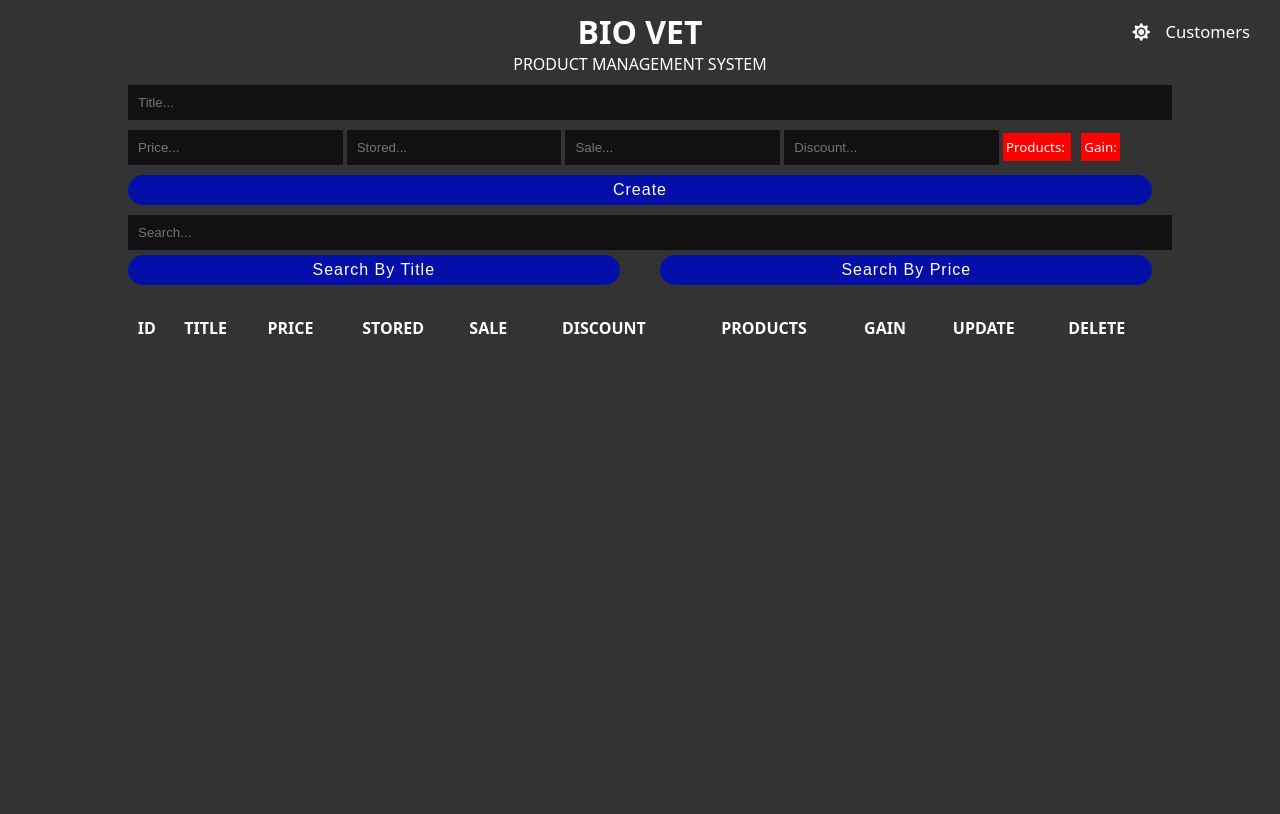
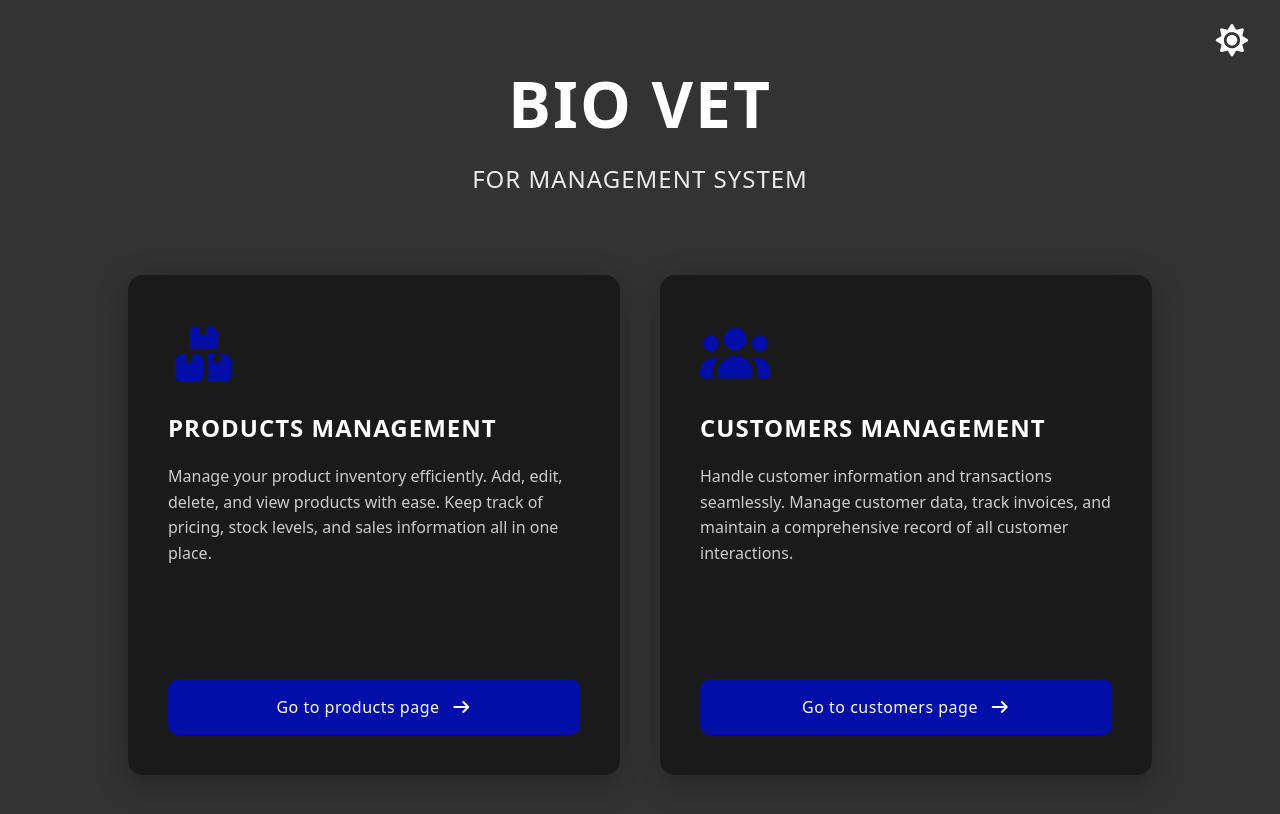
Before and after one commit to mohamed-kamel-atlam/BIO-VET-SYSTEM, a plain HTML site: page index.html in a window 1280 px wide. Drawn offline with Linux system fonts and the light colour scheme.

Commit message:
feat: add main index.html page

```diff
--- /dev/null
+++ b/CSS/index.css
@@ -0,0 +1,138 @@
+/* ========== LANDING PAGE STYLES ========== */
+
+/* ========== HEADER ========== */
+
+.landing-header {
+  margin: 60px 0 80px;
+}
+
+.landing-header h1 {
+  font-size: clamp(2.5rem, 5vw, 4rem);
+  font-weight: 700;
+  letter-spacing: 2px;
+  margin-bottom: 15px;
+}
+
+.landing-header p {
+  font-size: clamp(1rem, 2vw, 1.5rem);
+  font-weight: 300;
+  letter-spacing: 1px;
+  opacity: 0.9;
+}
+
+/* ========== CARDS SECTION ========== */
+
+.cards-section {
+  display: grid;
+  grid-template-columns: repeat(auto-fit, minmax(350px, 1fr));
+  gap: 40px;
+  margin-bottom: 60px;
+}
+
+/* ========== CARD ========== */
+
+.card {
+  background-color: #1a1a1a;
+  padding: 40px;
+  border-radius: 15px;
+  box-shadow: 0 8px 32px rgba(0, 0, 0, 0.3);
+  transition: all 0.5s ease-in-out;
+  display: flex;
+  flex-direction: column;
+  min-height: 420px;
+}
+
+.card:hover {
+  transform: translateY(-10px);
+  box-shadow: 0 15px 50px rgba(4, 14, 168, 0.2);
+}
+
+/* ========== CARD ICON ========== */
+
+.card-icon {
+  font-size: 3.5rem;
+  color: #040ea8;
+  margin-bottom: 20px;
+  transition: all 0.5s ease-in-out;
+}
+
+.card:hover .card-icon {
+  transform: scale(1.1) rotate(5deg);
+}
+
+/* ========== CARD TITLE ========== */
+
+.card h2 {
+  font-size: clamp(1.2rem, 2.5vw, 1.5rem);
+  font-weight: 600;
+  letter-spacing: 1px;
+  margin-bottom: 20px;
+  text-transform: uppercase;
+  color: #fff;
+}
+
+/* ========== CARD DESCRIPTION ========== */
+
+.card p {
+  font-size: clamp(0.9rem, 1.5vw, 1rem);
+  line-height: 1.6;
+  color: #ccc;
+  margin-bottom: auto;
+  font-weight: 300;
+}
+
+/* ========== CARD ACTION ========== */
+
+.card-action {
+  display: flex;
+  align-items: center;
+  gap: 12px;
+  margin-top: 30px;
+  padding: 15px 20px;
+  background-color: #040ea8;
+  color: #fff;
+  text-decoration: none;
+  border-radius: 10px;
+  font-weight: 500;
+  letter-spacing: 0.5px;
+  transition: all 0.5s ease-in-out;
+  cursor: pointer;
+  justify-content: center;
+  border: 2px solid #040ea8;
+}
+
+.card-action:hover {
+  background-color: transparent;
+  transform: translateX(5px);
+}
+
+.card-action i {
+  font-size: 1rem;
+  transition: all 0.5s ease-in-out;
+}
+
+.card-action:hover i {
+  transform: translateX(5px);
+}
+
+/* ========== RESPONSIVE ========== */
+
+@media (max-width: 768px) {
+  .cards-section {
+    grid-template-columns: 1fr;
+    gap: 30px;
+  }
+
+  .landing-header {
+    margin: 40px 0 60px;
+  }
+
+  .card {
+    padding: 30px;
+    min-height: 380px;
+  }
+}
+
+.index-theme {
+    font-size: 1.8rem;
+}
--- a/index.html
+++ b/index.html
@@ -3,91 +3,71 @@
   <head>
     <meta charset="UTF-8" />
     <meta name="viewport" content="width=device-width, initial-scale=1.0" />
-    <title>BIO VET</title>
+    <title>BIO VET | Home</title>
 
     <!-- Icon -->
-    <link rel="icon" href="Images/BIO_VET.jpg">
+    <link rel="icon" href="Images/BIO_VET.jpg" />
 
     <!-- Font Awesome -->
-    <link rel="stylesheet" href="https://cdnjs.cloudflare.com/ajax/libs/font-awesome/7.0.0/css/all.min.css">
+    <link
+      rel="stylesheet"
+      href="https://cdnjs.cloudflare.com/ajax/libs/font-awesome/7.0.0/css/all.min.css" />
 
-    <!-- CSS File -->
+    <!-- CSS Files -->
     <link rel="stylesheet" href="CSS/style.css" />
-    <link rel="stylesheet" href="CSS/products.css">
+    <link rel="stylesheet" href="CSS/index.css" />
   </head>
   <body>
     <!-- Change Page -->
     <div class="top-page" dir="rtl">
-      <a href="customers.html" class="link-page">customers</a>
-      <span>
+      <span id="theme-toggle" class="index-theme">
         <i class="fa-solid fa-sun"></i>
       </span>
     </div>
 
     <main class="container">
-        <!-- HEADER -->
-        <header>
-            <h1>bio vet</h1>
-            <p>product management system</p>
-        </header>
+      <!-- HEADER -->
+      <header class="landing-header">
+        <h1>BIO VET</h1>
+        <p>FOR MANAGEMENT SYSTEM</p>
+      </header>
 
-        <!-- PRODUCT DETAILS -->
-        <section>
-            <input type="text" id="title" placeholder="Title...">
-            <div class="price">
-                <input onkeyup="getTotal()" type="number" id="price" placeholder="Price...">
-                <input onkeyup="getTotal()" type="number" id="stored" placeholder="Stored...">
-                <input onkeyup="getTotal()" type="number" id="sale" placeholder="Sale...">
-                <input onkeyup="getTotal()" type="number" id="discount" placeholder="Discount...">
-                <small id="total-product"></small>
-                <small id="total-gain"></small>
-            </div>
-            <button id="create">create</button>
-        </section>
+      <!-- CARDS SECTION -->
+      <section class="cards-section">
+        <!-- PRODUCTS CARD -->
+        <div class="card">
+          <div class="card-icon">
+            <i class="fa-solid fa-boxes-stacked"></i>
+          </div>
+          <h2>PRODUCTS MANAGEMENT</h2>
+          <p>
+            Manage your product inventory efficiently. Add, edit, delete, and
+            view products with ease. Keep track of pricing, stock levels, and
+            sales information all in one place.
+          </p>
+          <a href="products.html" class="card-action">
+            <span>Go to products page</span>
+            <i class="fa-solid fa-arrow-right"></i>
+          </a>
+        </div>
 
-        <!-- OUTPUT PRODUCTS -->
-        <section class="output">
-          <!-- SEARCH -->
-          <div class="search">
-            <input onkeyup="searchProduct(this.value)" type="text" placeholder="Search..." id="search">
-            <div class="search-buttons">
-              <button onclick="getSearchMode(this.id)" class="search-btn" id="by-title">Search By Title</button>
-              <button onclick="getSearchMode(this.id)" class="search-btn" id="by-price">Search By Price</button>
-            </div>
+        <!-- CUSTOMERS CARD -->
+        <div class="card">
+          <div class="card-icon">
+            <i class="fa-solid fa-users"></i>
           </div>
-
-          <!-- DELETE ALL -->
-          <div id="delete-all">
-
-          </div>
-
-          <!-- TABLE -->
-          <table>
-            <!-- TABLE HEAD -->
-            <thead>
-              <tr>
-                <th>id</th>
-                <th>title</th>
-                <th>price</th>
-                <th>stored</th>
-                <th>sale</th>
-                <th>discount</th>
-                <th>products</th>
-                <th>gain</th>
-                <th>update</th>
-                <th>delete</th>
-              </tr>
-            </thead>
-
-            <!-- TABLE BODY -->
-            <tbody>
-
-            </tbody>
-          </table>
-        </section>
+          <h2>CUSTOMERS MANAGEMENT</h2>
+          <p>
+            Handle customer information and transactions seamlessly. Manage
+            customer data, track invoices, and maintain a comprehensive record
+            of all customer interactions.
+          </p>
+          <a href="customers.html" class="card-action">
+            <span>Go to customers page</span>
+            <i class="fa-solid fa-arrow-right"></i>
+          </a>
+        </div>
+      </section>
     </main>
-
-    <!-- JS File -->
-    <script src="JS/main.js"></script>
   </body>
 </html>
```
Also changed, not shown: customers.html (+3 -3 lines), products.html (added, +93 -0 lines), JS/main.js (line endings or trailing spaces).
